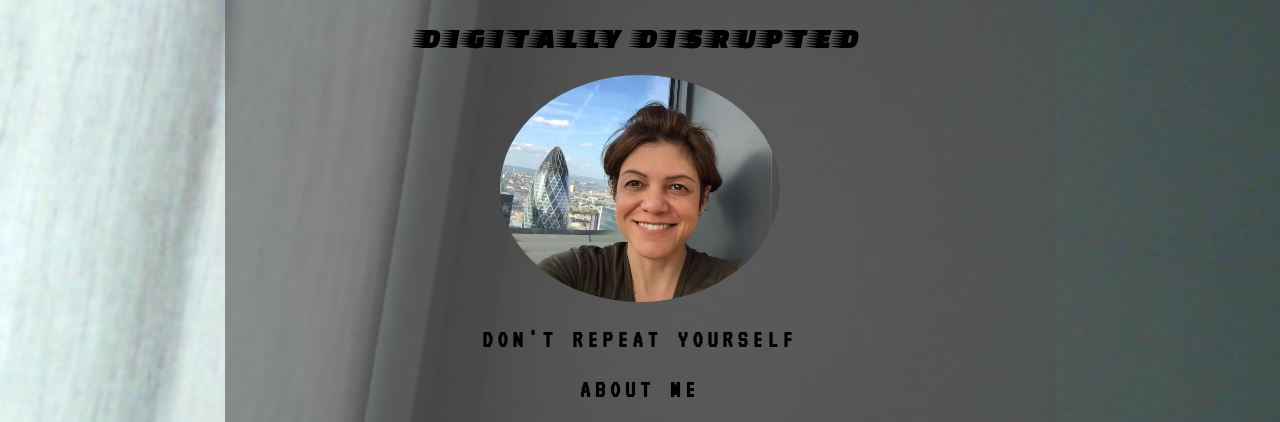
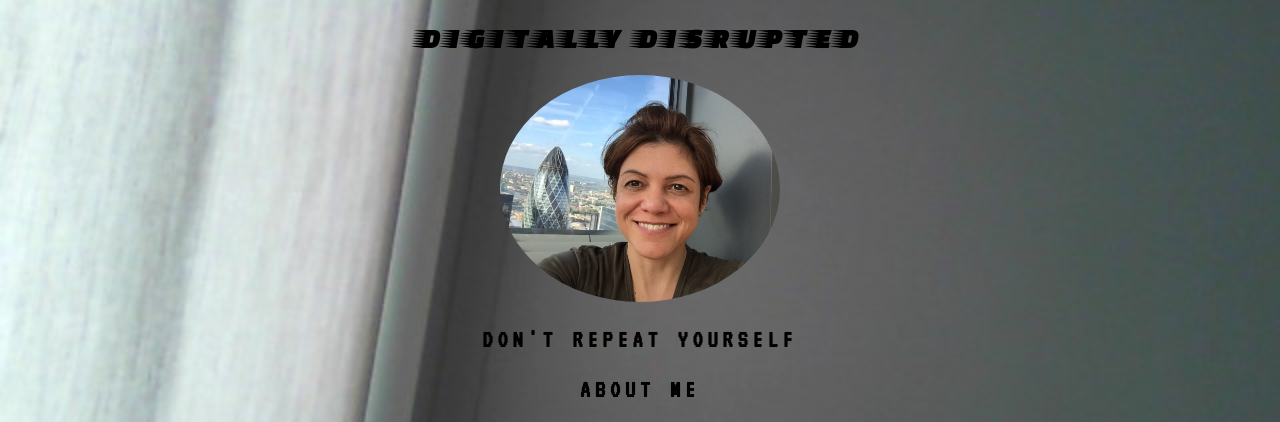
Before and after one commit to mararocha/mararocha.github.io, a plain HTML site: page index.html in a window 1280 px wide. Shown: the part 144-566 px from the top of the page. Drawn offline with nearby package versions, Linux system fonts and the light colour scheme; a web font is replaced by a local one.

Commit message:
Add files via upload

```diff
--- a/css/style.css
+++ b/css/style.css
@@ -9,7 +9,7 @@ body {
 }
 
 .main {
-	background-color: rgba(80,80,80,0.6);
+
 	max-width: 810px;
 	margin: 0 auto;
 	padding: 10px;
```
